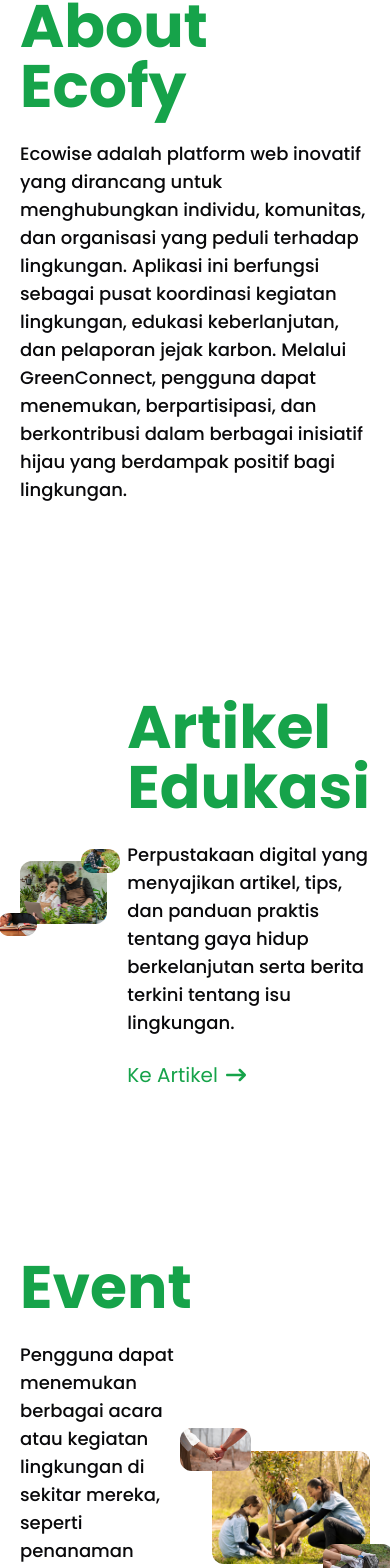
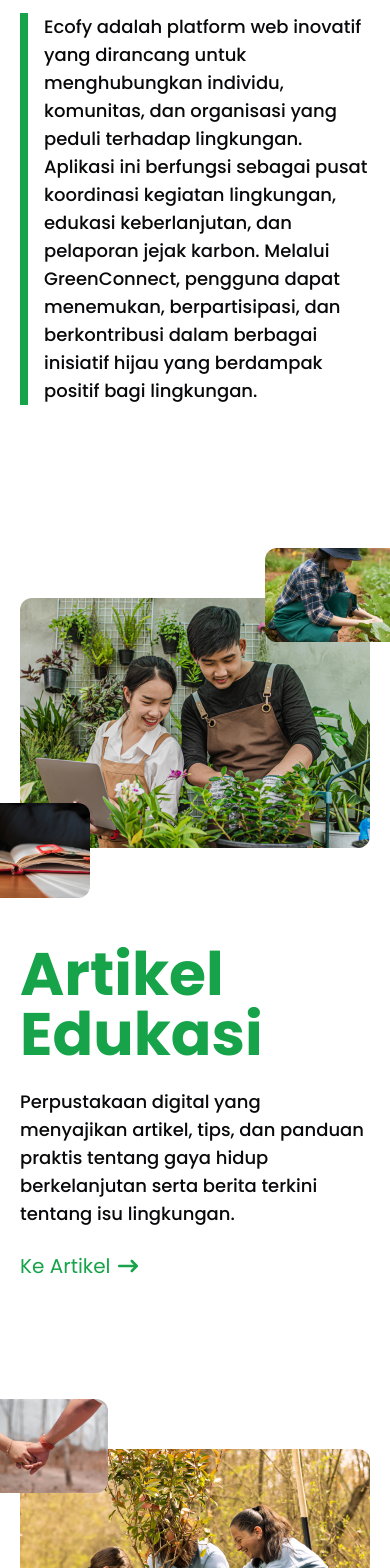
Before and after one commit to kdandy/ecofy, a Next.js app: page /tentang in a window 390 px wide. Shown: the part 333-1901 px from the top of the page. Built offline with nearby package versions, Linux system fonts and the light colour scheme.

Commit message:
Make about responsive

```diff
--- a/src/app/tentang/page.js
+++ b/src/app/tentang/page.js
@@ -7,14 +7,14 @@ import LoadingPage from "@/components/custom/LoadingPage";
 
 const Tentang = () => {
   return (
-    <>
+    <div className="overflow-x-hidden">
       <LoadingPage />
       <div className="mt-40"></div>
       <AboutEcofy />
       <AboutArtikelEdukasi />
       <AboutEvent />
       <AboutJejakKarbon />
-    </>
+    </div>
   );
 };
 
--- a/src/components/section/AboutArtikelEdukasi.js
+++ b/src/components/section/AboutArtikelEdukasi.js
@@ -7,13 +7,14 @@ import { FaArrowRightLong } from "react-icons/fa6";
 const AboutArtikelEdukasi = () => {
   return (
     <div className="text-left mb-[20vh]">
-      <CustomContainer className="flex items-center justify-between">
-        <div className="max-w-[50%]">
+      <CustomContainer className="flex flex-col md:flex-row items-center justify-between">
+        <div className="md:max-w-[50%] mb-24 md:mb-0">
           <div className="relative">
             <Image
               src={`/about/artikel1.jpg`}
               alt="features image"
               width="0"
+              overflow-hidden
               height="0"
               sizes="100vw"
               className="h-auto rounded-xl absolute w-[45%] bottom-[-20%] left-[-25%]"
@@ -36,7 +37,7 @@ const AboutArtikelEdukasi = () => {
             />
           </div>
         </div>
-        <div className="ml-5">
+        <div className="md:ml-16">
           <h1 className="title">Artikel Edukasi</h1>
           <p className="my-6 font-medium text-lg max-w-[500px]">
             Perpustakaan digital yang menyajikan artikel, tips, dan panduan
--- a/src/components/section/AboutEcofy.js
+++ b/src/components/section/AboutEcofy.js
@@ -3,11 +3,11 @@ import CustomContainer from "../custom/CustomContainer";
 
 const AboutEcofy = () => {
   return (
-    <div className="py-[20vh]">
+    <div className="pb-[20vh] pt-[5vh] sm:pt-[10vh]">
       <CustomContainer>
         <h1 className="title">About Ecofy</h1>
-        <p className="my-6 font-medium text-lg">
-          Ecowise adalah platform web inovatif yang dirancang untuk menghubungkan
+        <p className="my-6 font-medium text-lg border-l-8 pl-4 border-primary">
+          Ecofy adalah platform web inovatif yang dirancang untuk menghubungkan
           individu, komunitas, dan organisasi yang peduli terhadap lingkungan.
           Aplikasi ini berfungsi sebagai pusat koordinasi kegiatan lingkungan,
           edukasi keberlanjutan, dan pelaporan jejak karbon. Melalui
--- a/src/components/section/AboutEvent.js
+++ b/src/components/section/AboutEvent.js
@@ -6,8 +6,8 @@ import { FaArrowRightLong } from "react-icons/fa6";
 
 const AboutEvent = () => {
   return (
-    <div className="text-left mb-[25vh]">
-      <CustomContainer className="flex items-center justify-between">
+    <div className="text-left mb-[10vh] md:mb-[20vh]">
+      <CustomContainer className="flex flex-col-reverse md:flex-row items-center justify-between">
         <div className="">
           <h1 className="title">Event</h1>
           <p className="my-6 font-medium text-lg max-w-[500px]">
@@ -26,7 +26,7 @@ const AboutEvent = () => {
             <FaArrowRightLong className="ml-2 transition-all group-hover:ml-4" />
           </Link>
         </div>
-        <div className="max-w-[50%] ml-5">
+        <div className="md:max-w-[50%] mb-24 md:mb-0 md:ml-5">
           <div className="relative">
             <Image
               src={`/about/event2.jpg`}
--- a/src/components/section/AboutJejakKarbon.js
+++ b/src/components/section/AboutJejakKarbon.js
@@ -6,9 +6,9 @@ import { FaArrowRightLong } from "react-icons/fa6";
 
 const AboutJejakKarbon = () => {
   return (
-    <div className="text-left mb-[25vh]">
-      <CustomContainer className="flex items-center justify-between">
-        <div className="max-w-[50%]">
+    <div className="text-left mb-[10vh] md:mb-[20vh]">
+      <CustomContainer className="flex flex-col md:flex-row items-center justify-between">
+        <div className="md:max-w-[50%] mb-24 md:mb-0">
           <div className="relative">
             <Image
               src={`/about/carbon2.jpg`}
@@ -36,7 +36,7 @@ const AboutJejakKarbon = () => {
             />
           </div>
         </div>
-        <div className="ml-5">
+        <div className="md:ml-16">
           <h1 className="title">Jejak Karbon</h1>
           <p className="my-6 font-medium text-lg max-w-[500px]">
             Fitur ini membantu pengguna menghitung dan memantau jejak karbon
```
